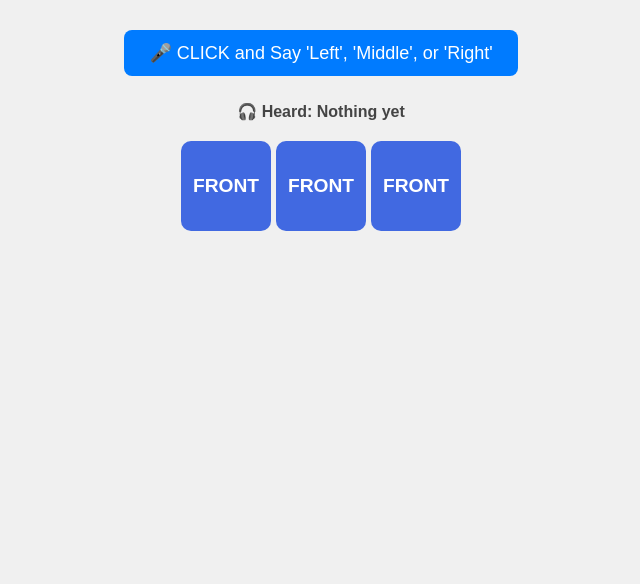
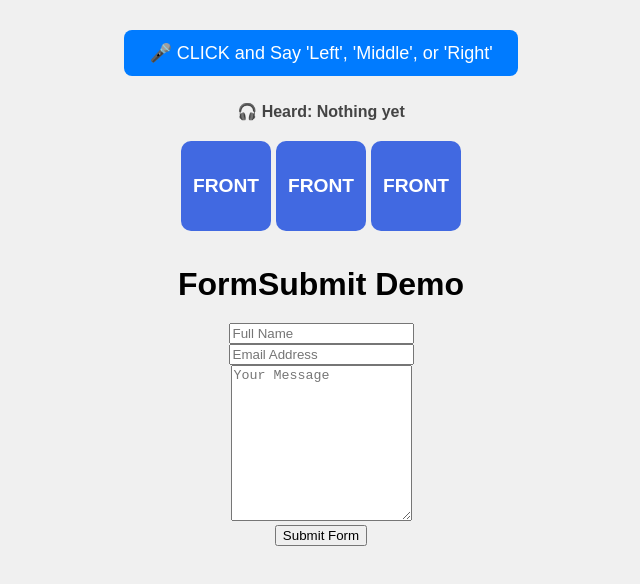
Before and after one commit to TUM17124/HOVER, a plain HTML site: page index.html in a window 1280 px wide. Shown: the whole page, without its empty margins (319-959 px from the left). Drawn offline with Linux system fonts and the light colour scheme.

Commit message:
Update index.html

```diff
--- a/index.html
+++ b/index.html
@@ -105,6 +105,11 @@
     font-weight: bold;
     color: #444;
   }
+  h1 {
+  text-align: center;
+  margin: 35px 0 20px 0 !important;
+}
+
 
   @media (max-width: 500px) {
     .scene {
@@ -133,6 +138,26 @@
   <button id="micButton">🎤 CLICK and Say 'Left', 'Middle', or 'Right'</button>
   <p id="heardText">🎧 Heard: <span id="heardOutput">Nothing yet</span></p>
   <div id="cardContainer"></div>
+
+  <div class="container">
+  <h1>FormSubmit Demo</h1>
+  <form target="_blank" action="https://formsubmit.co/tumgodwinkiprotich@gmail.com" method="POST">
+    <div class="form-group">
+      <div class="form-row">
+        <div class="col">
+          <input type="text" name="name" class="form-control" placeholder="Full Name" required>
+        </div>
+        <div class="col">
+          <input type="email" name="email" class="form-control" placeholder="Email Address" required>
+        </div>
+      </div>
+    </div>
+    <div class="form-group">
+      <textarea placeholder="Your Message" class="form-control" name="message" rows="10" required></textarea>
+    </div>
+    <button type="submit" class="btn btn-lg btn-dark btn-block">Submit Form</button>
+  </form>
+</div>
 
   <script>
     const cardValues = ["BACK", "BACK", "LOOSE"];
```
